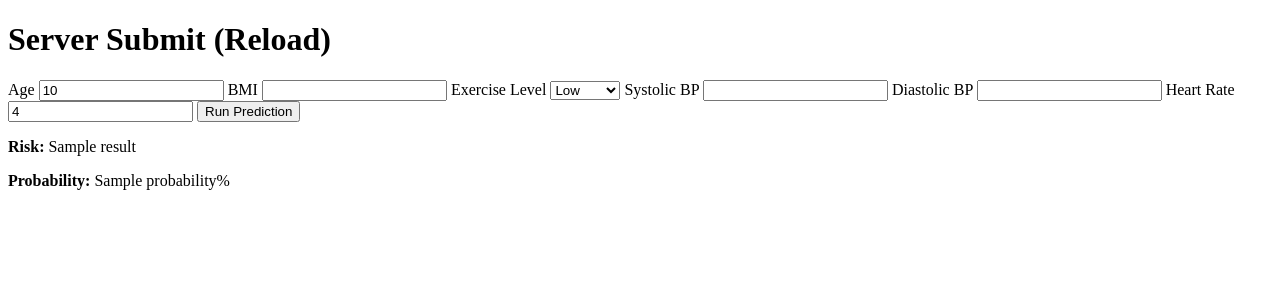
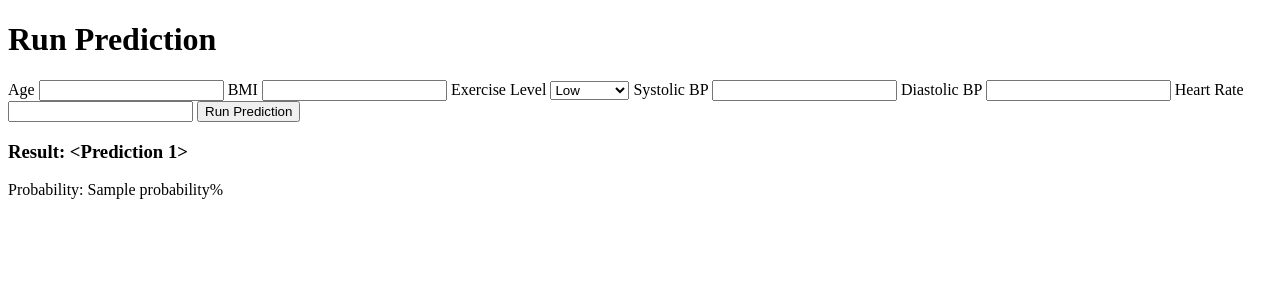
Before and after one commit to ayden611/early-risk-alert-ai, a Flask app: template templates/index.html in a window 1280 px wide. Shown: the part 44-344 px from the top of the page. Run offline with Flask 3, Linux system fonts and the light colour scheme; tables that the repository leaves empty hold one stand-in row (values such as "Sample post"); the template is opened without the code that fills it: values that come from a table or form of the project are taken from there, most other values are stand-ins (such as "Sample title", 1, 10 or a date in 2020).

Commit message:
Update index.html

```diff
--- a/templates/index.html
+++ b/templates/index.html
@@ -1,39 +1,45 @@
 {% extends "base.html" %}
 {% block content %}
 
-<h1>Server Submit (Reload)</h1>
+<h1>Run Prediction</h1>
 
-<form action="/predict" method="POST" class="form">
-  <label>Age</label>
-  <input name="age" type="number" required value="{{ form_data.age if form_data else '' }}">
+<form class="form" method="POST" action="{{ url_for('predict') }}">
 
-  <label>BMI</label>
-  <input name="bmi" type="number" step="0.1" required value="{{ form_data.bmi if form_data else '' }}">
+  <label for="age">Age</label>
+  <input id="age" name="age" type="number" step="1" required>
 
-  <label>Exercise Level</label>
-  <select name="exercise_level" required>
-    {% set chosen = form_data.exercise_level if form_data else "Low" %}
-    <option value="Low" {{ "selected" if chosen=="Low" else "" }}>Low</option>
-    <option value="Medium" {{ "selected" if chosen=="Medium" else "" }}>Medium</option>
-    <option value="High" {{ "selected" if chosen=="High" else "" }}>High</option>
+  <label for="bmi">BMI</label>
+  <input id="bmi" name="bmi" type="number" step="0.1" required>
+
+  <label for="exercise_level">Exercise Level</label>
+  <select id="exercise_level" name="exercise_level" required>
+    <option value="Low">Low</option>
+    <option value="Moderate">Moderate</option>
+    <option value="High">High</option>
   </select>
 
-  <label>Systolic BP</label>
-  <input name="systolic_bp" type="number" required value="{{ form_data.systolic_bp if form_data else '' }}">
+  <label for="sys_bp">Systolic BP</label>
+  <input id="sys_bp" name="sys_bp" type="number" step="1" required>
 
-  <label>Diastolic BP</label>
-  <input name="diastolic_bp" type="number" required value="{{ form_data.diastolic_bp if form_data else '' }}">
+  <label for="dia_bp">Diastolic BP</label>
+  <input id="dia_bp" name="dia_bp" type="number" step="1" required>
 
-  <label>Heart Rate</label>
-  <input name="heart_rate" type="number" required value="{{ form_data.heart_rate if form_data else '' }}">
+  <label for="heart_rate">Heart Rate</label>
+  <input id="heart_rate" name="heart_rate" type="number" step="1" required>
 
   <button type="submit">Run Prediction</button>
 </form>
 
-{% if result %}
+{% if prediction %}
   <div class="result">
-    <p><strong>Risk:</strong> {{ result }}</p>
-    <p><strong>Probability:</strong> {{ probability }}%</p>
+    <h3>Result: {{ prediction }}</h3>
+    <p>Probability: {{ probability }}%</p>
+  </div>
+{% endif %}
+
+{% if error %}
+  <div class="result" style="border-color:#c62828;">
+    {{ error }}
   </div>
 {% endif %}
 
```
